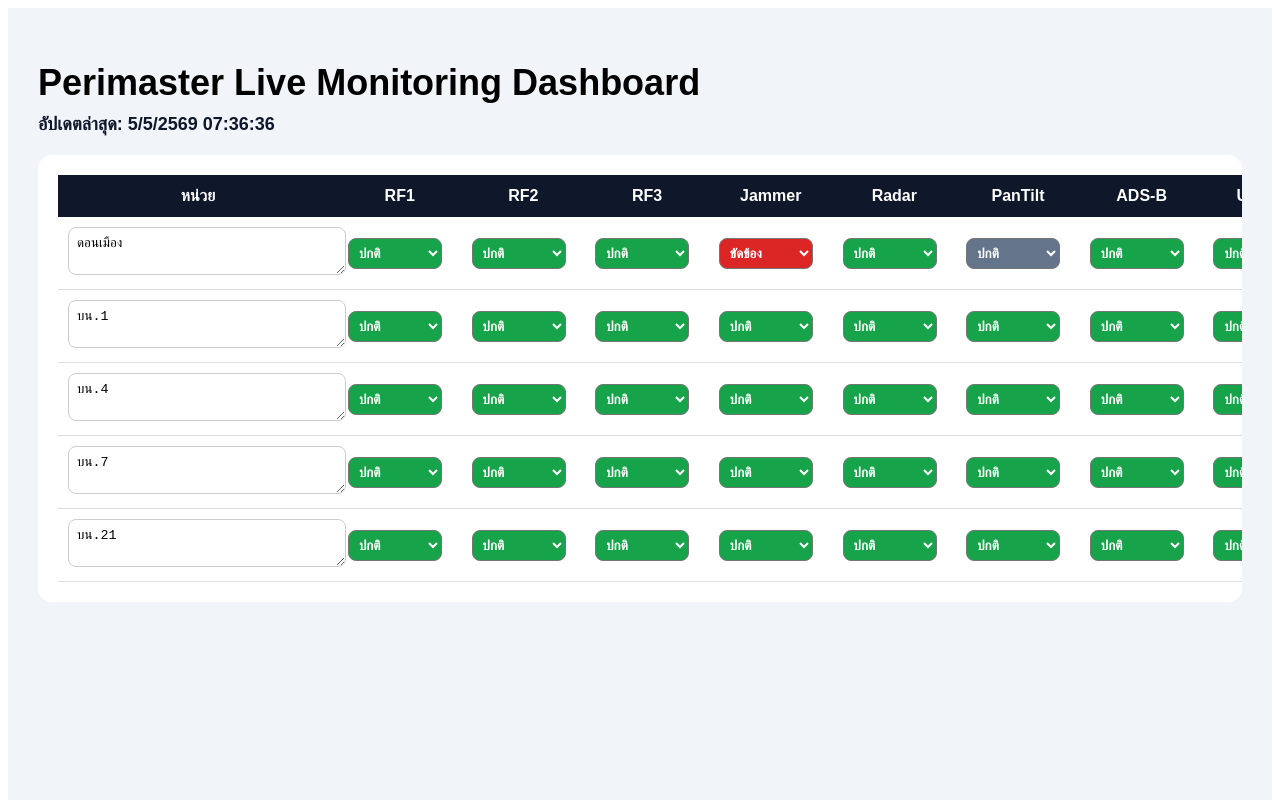
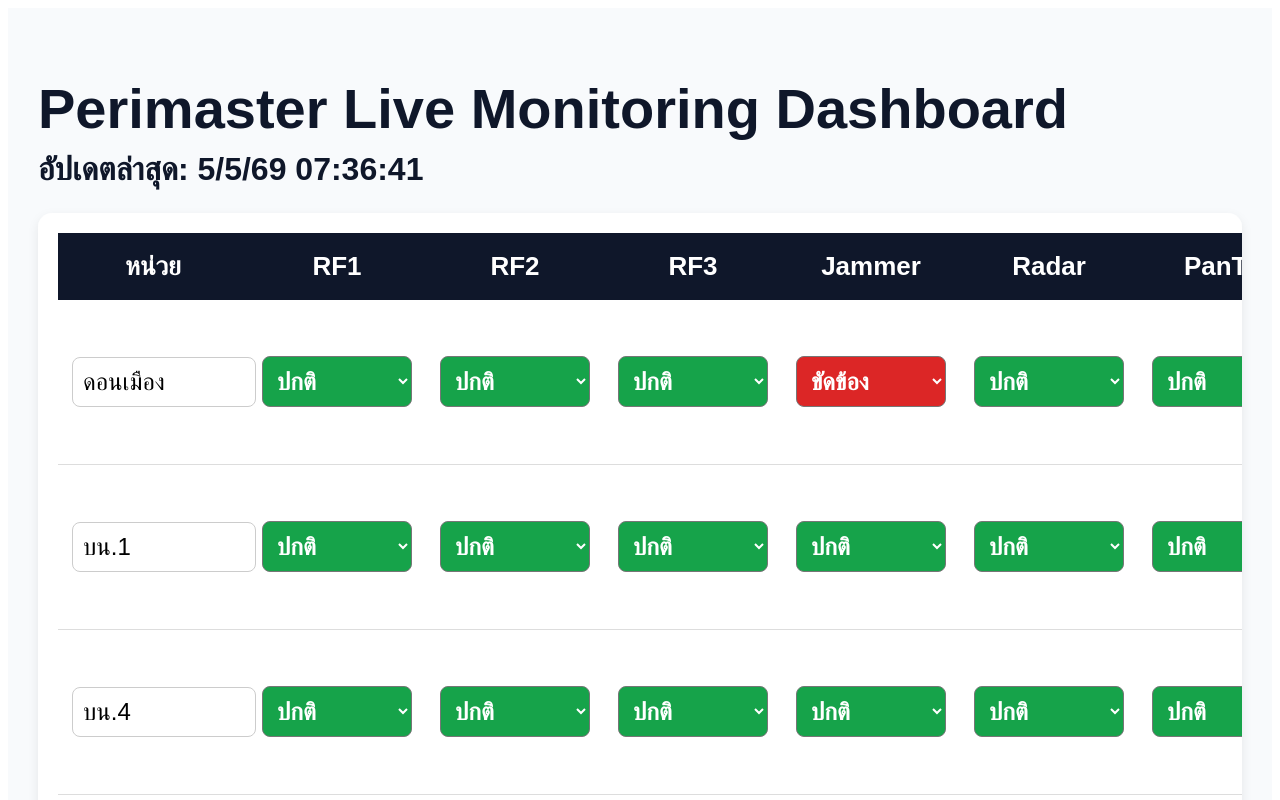
Before and after one commit to natchon5865/perimaster-dashboard, a Next.js app: page / in a window 1280 px wide. Shown: the top 800 px of the page. Built offline with nearby package versions, Linux system fonts and the light colour scheme.

Commit message:
Update page.tsx

```diff
--- a/app/page.tsx
+++ b/app/page.tsx
@@ -1,15 +1,27 @@
 "use client";
 
-import React, { useState } from "react";
+import React, { useState, useEffect } from "react";
 
 export default function LiveDashboard() {
-  const [rows, setRows] = useState(() => {
-    if (typeof window !== "undefined") {
-      const saved = localStorage.getItem("perimaster-data");
-      if (saved) return JSON.parse(saved);
-    }
+  const [currentTime, setCurrentTime] = useState("");
 
-    return [
+  useEffect(() => {
+    const updateClock = () => {
+      const now = new Date();
+      setCurrentTime(
+        now.toLocaleString("th-TH", {
+          dateStyle: "short",
+          timeStyle: "medium",
+        })
+      );
+    };
+
+    updateClock();
+    const timer = setInterval(updateClock, 1000);
+    return () => clearInterval(timer);
+  }, []);
+
+  const defaultRows = [
     {
       unit: "ดอนเมือง",
       rf1: "ปกติ",
@@ -17,7 +29,7 @@
       rf3: "ปกติ",
       jammer: "ขัดข้อง",
       radar: "ปกติ",
-        pantilt: "ปติ",
+      pantilt: "ปกติ",
       adsb: "ปกติ",
       upsc2: "ปกติ",
       ups1: "ปกติ",
@@ -26,8 +38,8 @@
       issue: "Power Module Fault",
       solution: "รอเปลี่ยนอะไหล่",
     },
-      {
-        unit: "บน.1",
+    ...["บน.1", "บน.4", "บน.7", "บน.21"].map((unit) => ({
+      unit,
       rf1: "ปกติ",
       rf2: "ปกติ",
       rf3: "ปกติ",
@@ -41,56 +53,15 @@
       ups3: "ปกติ",
       issue: "",
       solution: "",
-      },
-      {
-        unit: "บน.4",
-        rf1: "ปกติ",
-        rf2: "ปกติ",
-        rf3: "ปกติ",
-        jammer: "ปกติ",
-        radar: "ปกติ",
-        pantilt: "ปกติ",
-        adsb: "ปกติ",
-        upsc2: "ปกติ",
-        ups1: "ปกติ",
-        ups2: "ปกติ",
-        ups3: "ปกติ",
-        issue: "",
-        solution: "",
-      },
-      {
-        unit: "บน.7",
-        rf1: "ปกติ",
-        rf2: "ปกติ",
-        rf3: "ปกติ",
-        jammer: "ปกติ",
-        radar: "ปกติ",
-        pantilt: "ปกติ",
-        adsb: "ปกติ",
-        upsc2: "ปกติ",
-        ups1: "ปกติ",
-        ups2: "ปกติ",
-        ups3: "ปกติ",
-        issue: "",
-        solution: "",
-      },
-      {
-        unit: "บน.21",
-        rf1: "ปกติ",
-        rf2: "ปกติ",
-        rf3: "ปกติ",
-        jammer: "ปกติ",
-        radar: "ปกติ",
-        pantilt: "ปกติ",
-        adsb: "ปกติ",
-        upsc2: "ปกติ",
-        ups1: "ปกติ",
-        ups2: "ปกติ",
-        ups3: "ปกติ",
-        issue: "",
-        solution: "",
-      },
+    })),
   ];
+
+  const [rows, setRows] = useState(() => {
+    if (typeof window !== "undefined") {
+      const saved = localStorage.getItem("perimaster-data");
+      if (saved) return JSON.parse(saved);
+    }
+    return defaultRows;
   });
 
   const updateRow = (index: number, field: string, value: string) => {
@@ -107,28 +78,48 @@
     return "#64748b";
   };
 
+  const statusFields = [
+    "rf1",
+    "rf2",
+    "rf3",
+    "jammer",
+    "radar",
+    "pantilt",
+    "adsb",
+    "upsc2",
+    "ups1",
+    "ups2",
+    "ups3",
+  ];
+
   return (
     <div
       style={{
         padding: "30px",
-        background: "#f1f5f9",
+        background: "#f8fafc",
         minHeight: "100vh",
-        fontFamily: "Arial",
+        fontFamily: "Arial, sans-serif",
       }}
     >
-      <h1 style={{ fontSize: "36px", marginBottom: "10px" }}>
+      <h1
+        style={{
+          fontSize: "56px",
+          marginBottom: "10px",
+          color: "#0f172a",
+        }}
+      >
         Perimaster Live Monitoring Dashboard
       </h1>
 
       <div
         style={{
-          marginBottom: "20px",
-          fontSize: "18px",
+          marginBottom: "25px",
+          fontSize: "32px",
           fontWeight: "bold",
           color: "#0f172a",
         }}
       >
-        อัปเดตล่าสุด: {new Date().toLocaleString("th-TH")}
+        อัปเดตล่าสุด: {currentTime}
       </div>
 
       <div
@@ -137,13 +128,14 @@
           background: "white",
           padding: "20px",
           borderRadius: "14px",
+          boxShadow: "0 4px 12px rgba(0,0,0,0.08)",
         }}
       >
         <table
           style={{
             width: "100%",
             borderCollapse: "collapse",
-            minWidth: "2200px",
+            minWidth: "2600px",
           }}
         >
           <thead>
@@ -164,7 +156,7 @@
                 "ปัญหา",
                 "การแก้ไข",
               ].map((h) => (
-                <th key={h} style={{ padding: "12px" }}>
+                <th key={h} style={{ padding: "18px", fontSize: "26px" }}>
                   {h}
                 </th>
               ))}
@@ -174,28 +166,32 @@
             {rows.map((row, idx) => (
               <tr key={idx} style={{ borderBottom: "1px solid #ddd" }}>
                 {Object.keys(row).map((field) => (
-                  <td key={field} style={{ padding: "10px" }}>
-                    {field.includes("rf") ||
-                    field === "jammer" ||
-                    field === "radar" ||
-                    field === "pantilt" ||
-                    field === "adsb" ||
-                    field === "upsc2" ||
-                    field === "ups1" ||
-                    field === "ups2" ||
-                    field === "ups3" ? (
+                  <td key={field} style={{ padding: "14px", fontSize: "24px" }}>
+                    {field === "unit" ? (
+                      <input
+                        value={(row as any)[field]}
+                        onChange={(e) => updateRow(idx, field, e.target.value)}
+                        style={{
+                          width: "100%",
+                          minWidth: "140px",
+                          padding: "10px",
+                          fontSize: "24px",
+                          borderRadius: "8px",
+                          border: "1px solid #ccc",
+                        }}
+                      />
+                    ) : statusFields.includes(field) ? (
                       <select
                         value={(row as any)[field]}
-                        onChange={(e) =>
-                          updateRow(idx, field, e.target.value)
-                        }
+                        onChange={(e) => updateRow(idx, field, e.target.value)}
                         style={{
-                          padding: "6px",
+                          padding: "10px",
                           borderRadius: "8px",
                           background: badgeColor((row as any)[field]),
                           color: "white",
                           fontWeight: "bold",
-                          minWidth: "90px",
+                          fontSize: "24px",
+                          minWidth: "140px",
                         }}
                       >
                         <option>ปกติ</option>
@@ -205,17 +201,16 @@
                     ) : (
                       <textarea
                         value={(row as any)[field]}
-                        onChange={(e) =>
-                          updateRow(idx, field, e.target.value)
-                        }
-                        rows={2}
+                        onChange={(e) => updateRow(idx, field, e.target.value)}
+                        rows={4}
                         style={{
                           width: "100%",
-                          minWidth: "220px",
-                          padding: "8px",
+                          minWidth: "300px",
+                          padding: "10px",
                           resize: "vertical",
                           borderRadius: "8px",
                           border: "1px solid #ccc",
+                          fontSize: "24px",
                         }}
                       />
                     )}
```
Lines whose indentation alone changed are shown as unchanged.
